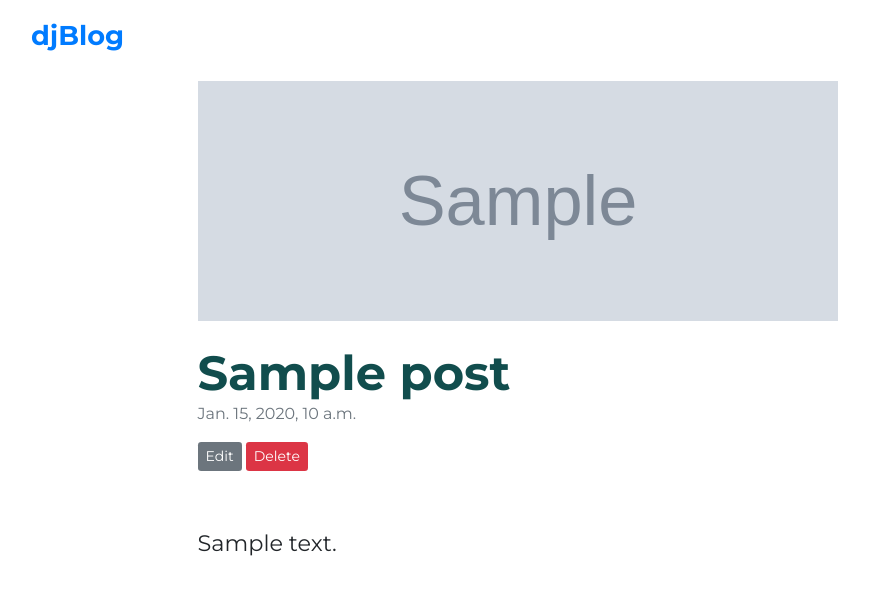
After one commit to beingbiplov/djBlog, a Django app: template core/templates/core/blog_details.html in a window 1280 px wide. The commit adds this page. Shown: the top 595 px of the page, without its empty margins (54-923 px from the left). Run offline with Django 3.2, Linux system fonts and the light colour scheme; the template is opened without the code that fills it: most values are stand-ins (such as "Sample title", 1, 10 or a date in 2020); grey boxes marked "Sample" are stand-in pictures; some libraries are stand-ins or nearby versions.

Commit message:
handle details view

```diff
--- a/core/static/core/style.css
+++ b/core/static/core/style.css
@@ -46,3 +46,12 @@ body{
 .description p {
 	font-size: 1.4rem;
 }
+
+.details {
+	padding: 0 15% 0 15%;
+}
+
+.blogContent {
+	margin-top: 2.5em;
+	font-size: 1.4rem;
+}
--- /dev/null
+++ b/core/templates/core/blog_details.html
@@ -0,0 +1,33 @@
+{% extends 'core/base.html' %}
+{% load static %}
+
+{% block title %} Details {% endblock %}
+
+{% block content %}
+
+	<div class="container">
+		<section class="details">
+			<div class="thumbnail">
+				<img src="{{ post.thumbnail.url }}">
+			</div>
+			<div class="blog mt-4 mb-4">
+				<h2 class="mb-0">
+					<a href="#">
+						{{ post.title }}
+					</a>
+				</h2>
+				<div class="text-muted mb-3">
+					{{ post.createdAt }}
+				</div>
+				<div class="mb-4">
+					<a type="button" class="btn-sm btn-secondary" href="#">Edit</a>
+					<a type='button' class="btn-sm btn-danger" href="#">Delete</a>
+				</div>
+				<div class="blogContent">
+					<p>{{ post.content }}</p>
+				</div>
+			</div>
+		</section>
+	</div>
+
+{% endblock %}
--- a/core/templates/core/index.html
+++ b/core/templates/core/index.html
@@ -19,7 +19,7 @@
 			{% for post in posts %}
 				<div class="blog mt-4 mb-4">
 					<h2 class="mb-0">
-						<a href="#">
+						<a href="{% url 'details' post.pk %}">
 							{{ post.title }}
 						</a>
 					</h2>
@@ -33,7 +33,7 @@
 						<p>{{ post.description }}</p>
 					</div>
 					<div class="buttons">
-						<a type="button" class='btn btn-primary' href="#">Read More</a>
+						<a type="button" class='btn btn-primary' href="{% url 'details' post.pk %}">Read More</a>
 						<a type='button' class="btn btn-info" href="#">Edit</a>
 						<a type="button" class="btn btn-danger" href="#">Delete</a>
 					</div>
--- a/core/urls.py
+++ b/core/urls.py
@@ -1,6 +1,7 @@
 from django.urls import path
-from .views import indexListView
+from .views import indexListView, blogDetailView
 
 urlpatterns = [
     path('', indexListView.as_view(), name='index'),
+    path('details/<int:pk>', blogDetailView.as_view(), name='details')
 ]
```
Also changed, not shown: core/views.py (+6 -1 lines).
